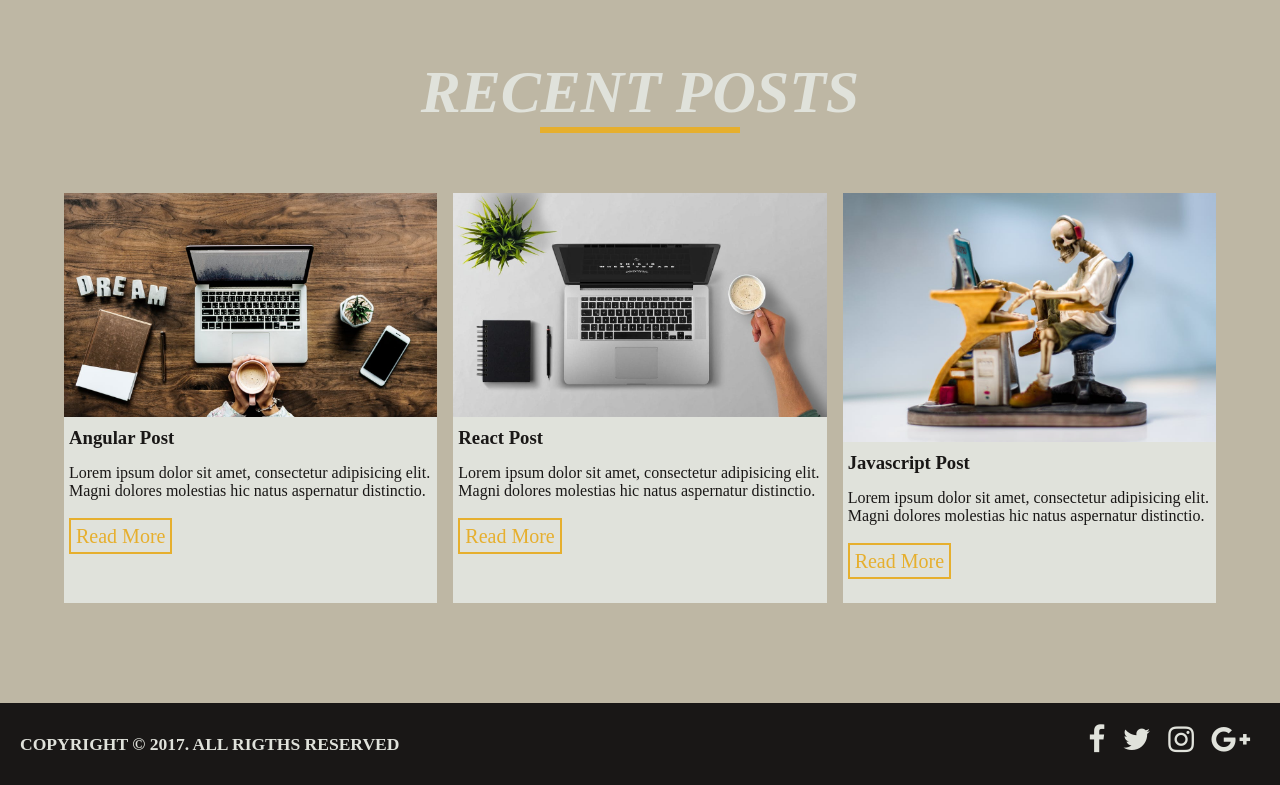
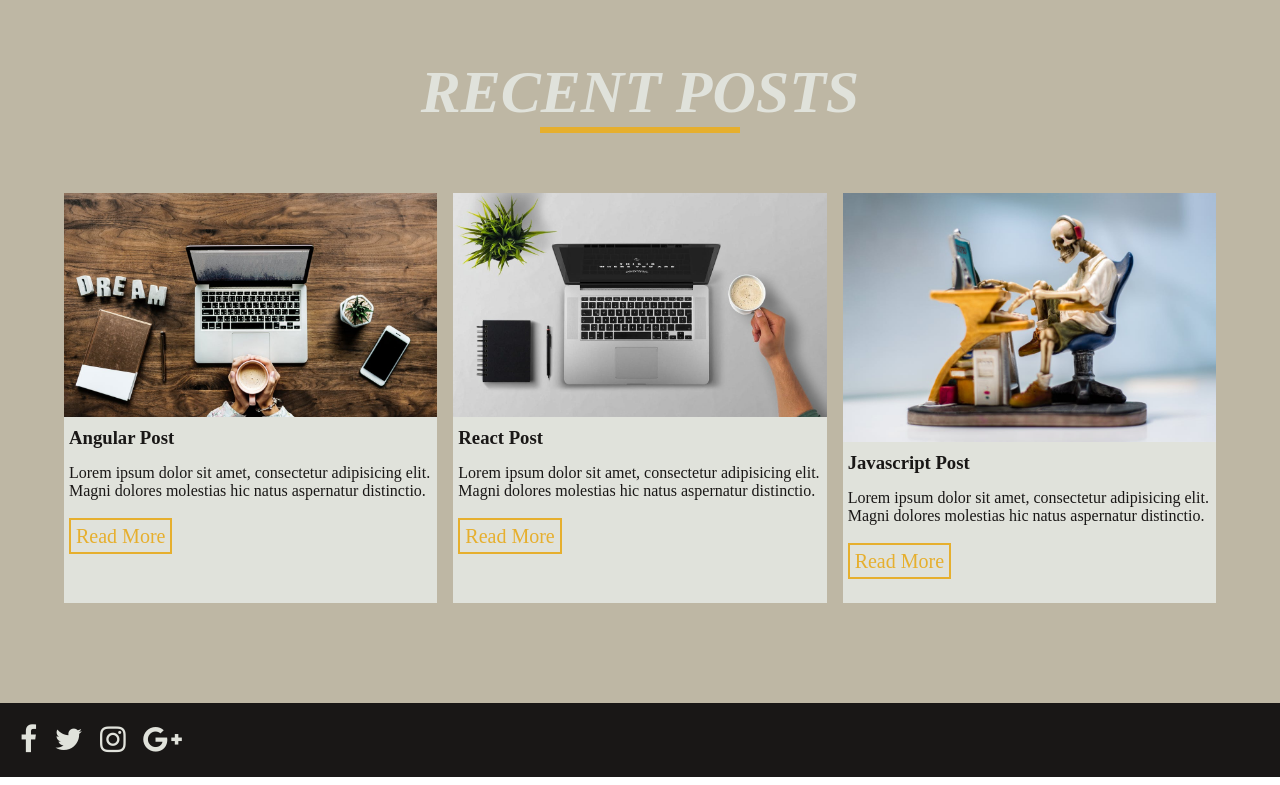
Before and after one commit to gyan007/Web-agency, a plain HTML site: page index.html in a window 1280 px wide. Shown: the part 2693-3478 px from the top of the page. Drawn offline with Linux system fonts and the light colour scheme.

Commit message:
Update index.html

```diff
--- a/index.html
+++ b/index.html
@@ -254,9 +254,7 @@
   <!--end of post section-->
   <!--footer section-->
   <footer>
-    <div class="footer-text">
-      <h3>Copyright &copy; 2017. All rigths reserved</h3>
-    </div>
+
     <div class="footer-icons">
       <a href="#"><i class="fa fa-facebook"></i></a>
       <a href="#"><i class="fa fa-twitter"></i></a>
```
